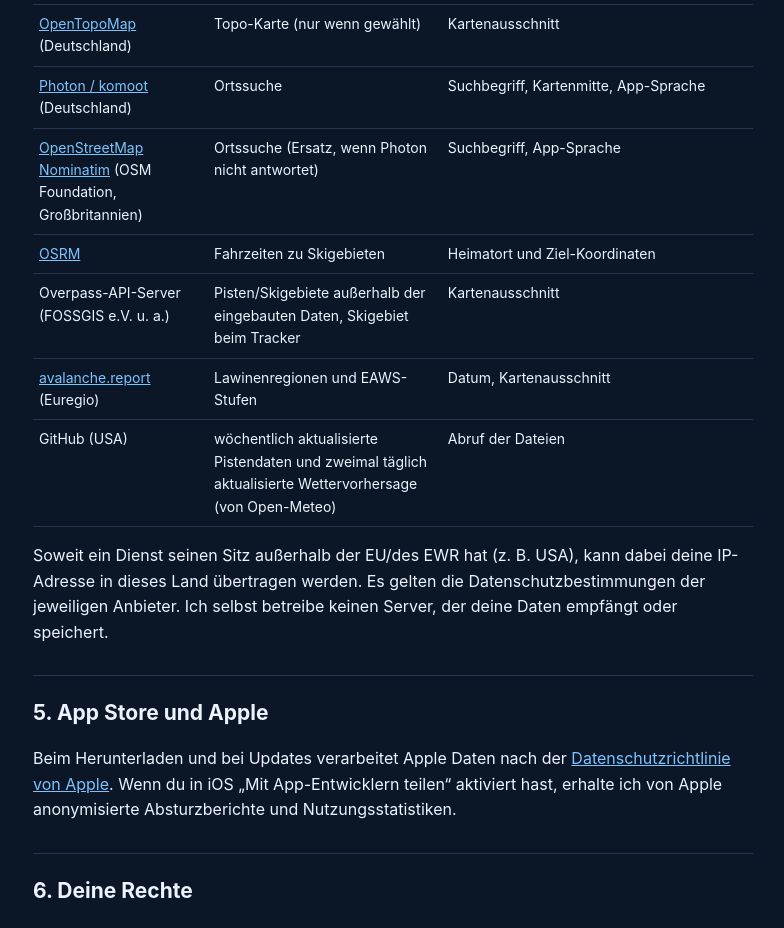
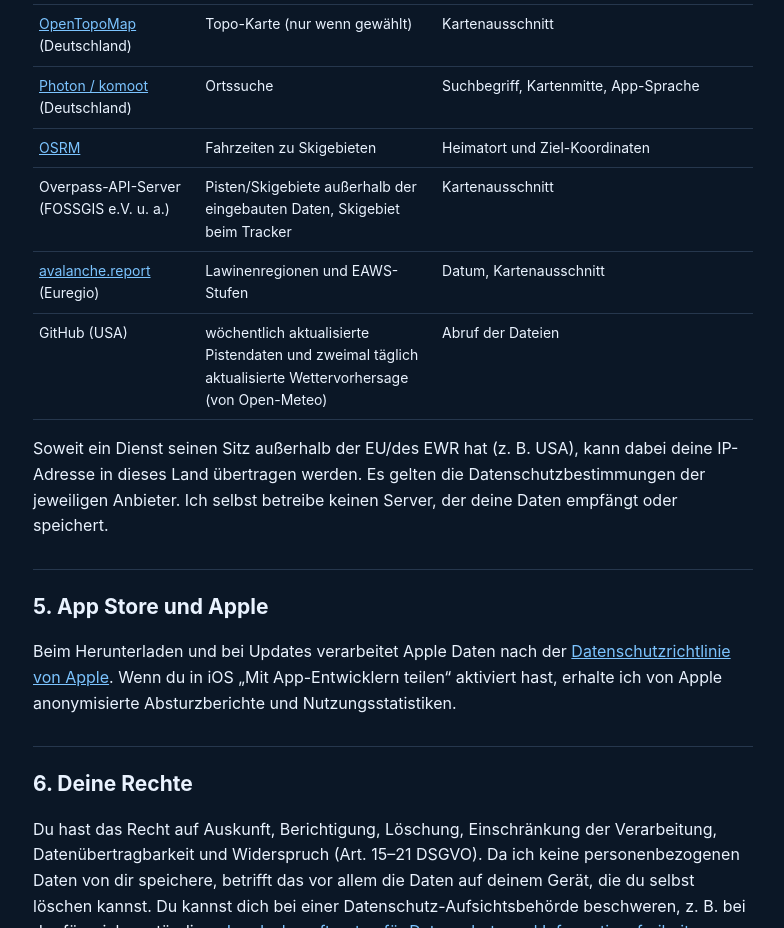
Before and after one commit to lasselemmer2/skiradar, a plain HTML site: page datenschutz.html in a window 1280 px wide. Shown: the part 1740-2668 px from the top of the page, without its empty margins (247-1031 px from the left). Drawn offline with Linux system fonts and the light colour scheme.

Commit message:
Datenschutz: Nominatim-Zeile entfernt (wird in der App nicht aufgerufen)
Co-Authored-By: Claude Opus 5.5 <noreply@anthropic.com>
Claude-Session: https://claude.ai/code/session_01HXNeWFxmXr1ajPUBvTHSCB

```diff
--- a/datenschutz.html
+++ b/datenschutz.html
@@ -28,7 +28,6 @@ li{margin:4px 0}
 <tr><td>Amazon Web Services – Open Data (Mapzen Terrain)</td><td>Geländehöhen</td><td>Kartenausschnitt</td></tr>
 <tr><td><a href="https://opentopomap.org/about">OpenTopoMap</a> (Deutschland)</td><td>Topo-Karte (nur wenn gewählt)</td><td>Kartenausschnitt</td></tr>
 <tr><td><a href="https://photon.komoot.io">Photon / komoot</a> (Deutschland)</td><td>Ortssuche</td><td>Suchbegriff, Kartenmitte, App-Sprache</td></tr>
-<tr><td><a href="https://osmfoundation.org/wiki/Privacy_Policy">OpenStreetMap Nominatim</a> (OSM Foundation, Großbritannien)</td><td>Ortssuche (Ersatz, wenn Photon nicht antwortet)</td><td>Suchbegriff, App-Sprache</td></tr>
 <tr><td><a href="https://project-osrm.org">OSRM</a></td><td>Fahrzeiten zu Skigebieten</td><td>Heimatort und Ziel-Koordinaten</td></tr>
 <tr><td>Overpass-API-Server (FOSSGIS e.V. u. a.)</td><td>Pisten/Skigebiete außerhalb der eingebauten Daten, Skigebiet beim Tracker</td><td>Kartenausschnitt</td></tr>
 <tr><td><a href="https://avalanche.report">avalanche.report</a> (Euregio)</td><td>Lawinenregionen und EAWS-Stufen</td><td>Datum, Kartenausschnitt</td></tr>
```
Also changed, not shown: en/privacy.html (+0 -1 lines).
